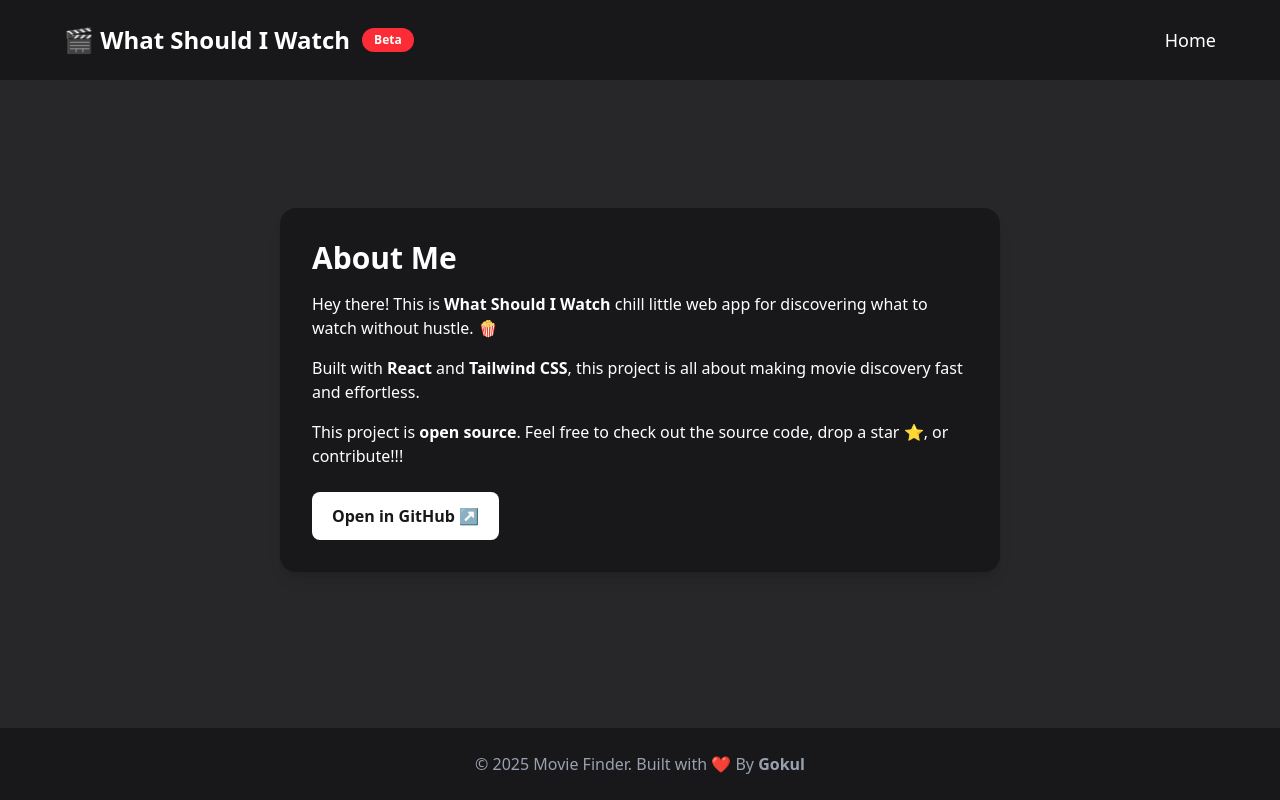
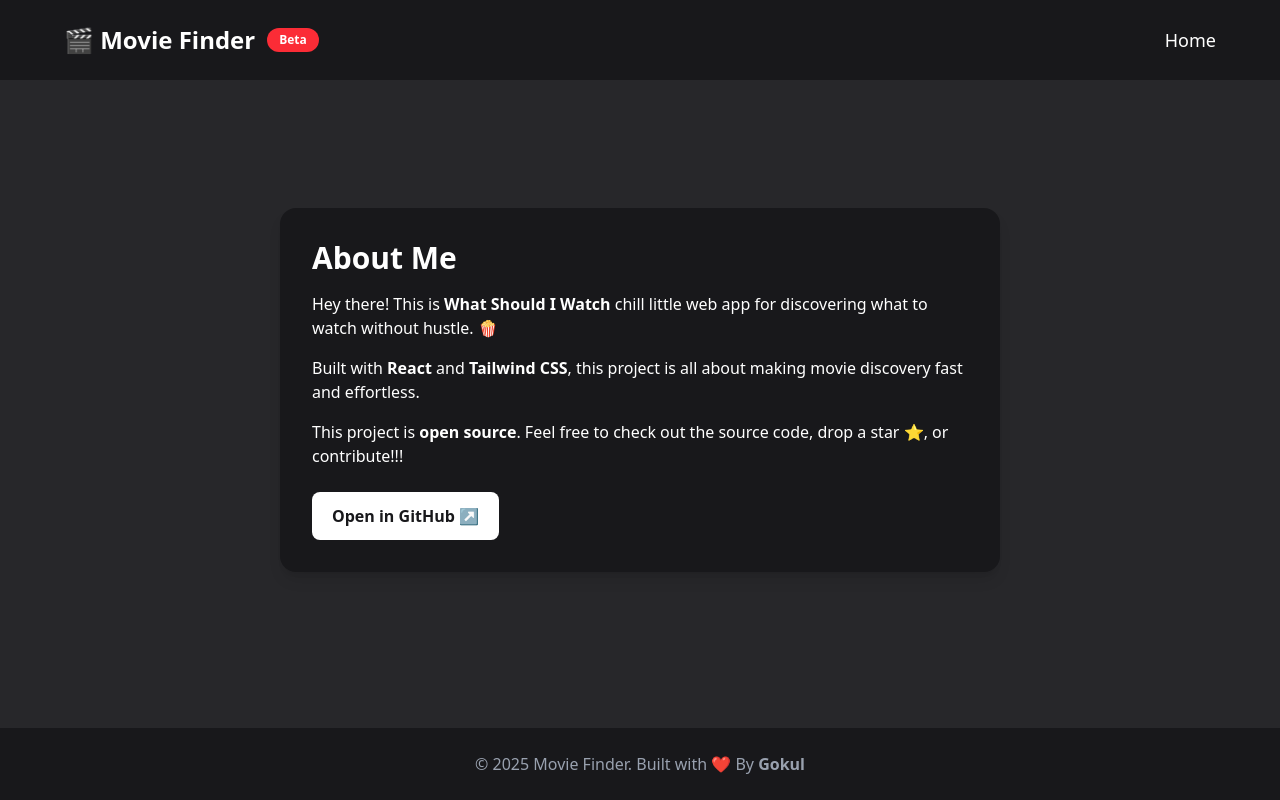
Before and after one commit to Gokulprasad33/What-Should-I-Watch, a React (Vite) app: page /about in a window 1280 px wide. Built offline with nearby package versions, Linux system fonts and the light colour scheme.

Commit message:
about me title fix

```diff
--- a/src/about.jsx
+++ b/src/about.jsx
@@ -35,7 +35,7 @@ function AboutLayout() {
         {/* Title */}
         <button onClick={()=>navigate('/')}>
           <h1 className="text-2xl font-bold text-center sm:text-left w-full sm:w-auto flex items-center">
-            🎬 What Should I Watch
+            🎬 Movie Finder
             <span className="text-xs bg-red-500 text-white px-3 py-1 rounded-full ml-3">Beta</span>
           </h1>
         </button>
```
